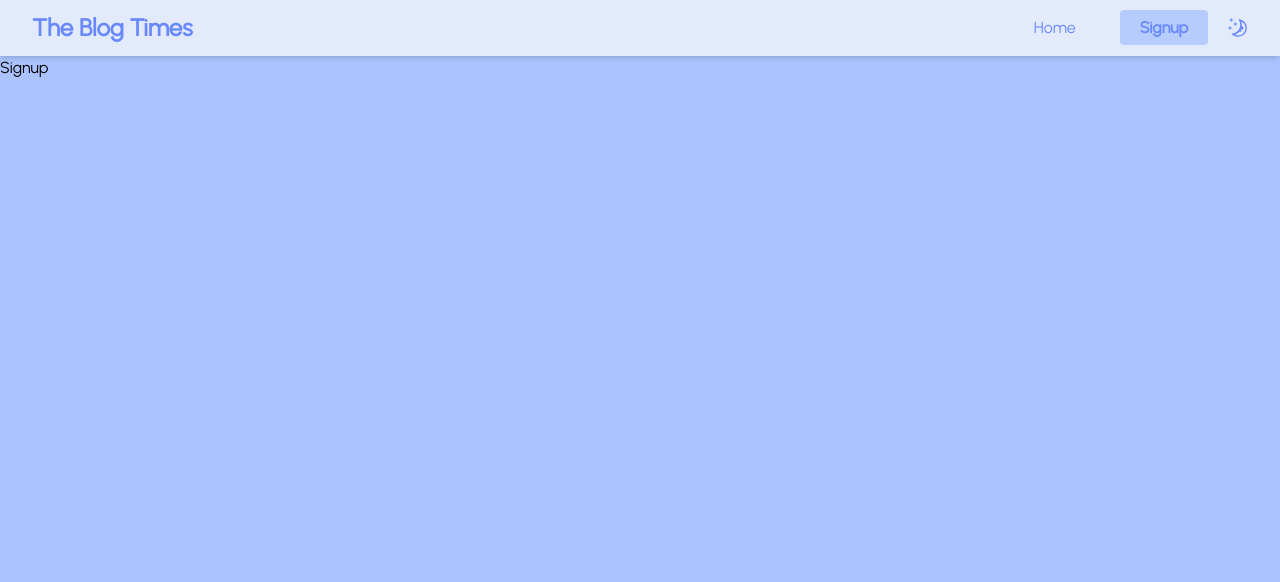
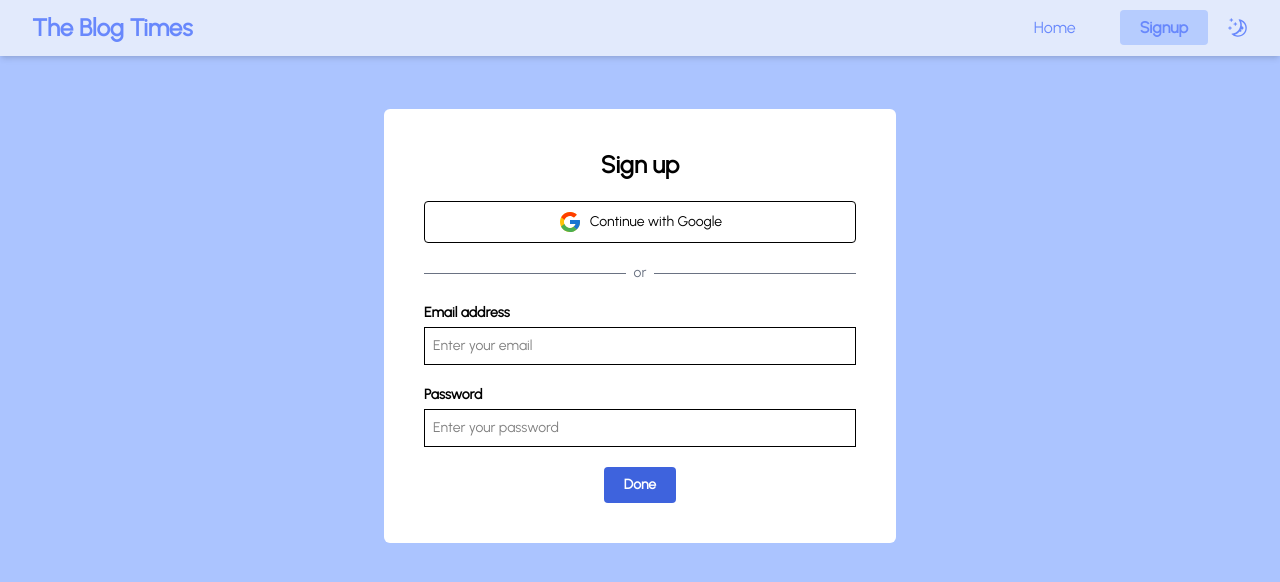
Before and after one commit to mdtabrezhossain/the-blog-times-frontend, a React (Vite) app: page /signup in a window 1280 px wide. Shown: the top 582 px of the page. Built offline with nearby package versions, Linux system fonts and the light colour scheme.

Commit message:
added signup page

```diff
--- a/index.html
+++ b/index.html
@@ -4,7 +4,7 @@
 <head>
   <meta charset="UTF-8" />
   <meta name="viewport" content="width=device-width, initial-scale=1.0" />
-  <link rel="icon" type="image/png" href="./src/assets/favicons/website-icon.png">
+  <link rel="icon" type="image/png" href="./src/assets/icons/website-icon.png">
   <title>The Blog Times</title>
 </head>
 
--- a/src/components/Header/Header.jsx
+++ b/src/components/Header/Header.jsx
@@ -19,6 +19,10 @@ export default function Navbar() {
             window.removeEventListener("resize", handleWindowResize);
         }
     }, []);
+
+    useEffect(() => {
+        theme === "dark" ? document.body.classList.add("dark") : document.body.classList.remove("dark");
+    }, [theme])
 
     function handleWindowResize() {
         setMobileView(window.innerWidth <= 640);
@@ -44,6 +48,7 @@ export default function Navbar() {
             return "bg-[var(--ash-500)] font-bold";
         }
     }
+
 
     return (
         <header className={`bg-[var(--water-100)] shadow-md transiton-all duration-300 ${theme}`} >
--- /dev/null
+++ b/src/components/signup-login-card/Card.jsx
@@ -0,0 +1,38 @@
+import React from 'react'
+import googleIcon from "../../assets/icons/google-icon.svg";
+
+export default function Card() {
+    return (
+        <>
+            <div className="flex flex-col justify-center items-center gap-5 p-10 w-lg bg-white rounded-md">
+                <h2 className='text-2xl font-bold'>Sign up</h2>
+                <div className='w-full'>
+                    <button className='flex justify-center items-center gap-2 p-2 w-full border-1 rounded text-sm'>
+                        <img className='h-6' src={googleIcon} alt="" />
+                        Continue with Google
+                    </button>
+                </div>
+                <div className="flex justify-center items-center gap-2 w-full text-gray-500">
+                    <hr className="flex-grow border-gray-500" />
+                    <p className="text-sm">or</p>
+                    <hr className="flex-grow border-gray-500" />
+                </div>
+                <div className="flex flex-col gap-1 w-full rounded text-sm">
+                    <label className="font-semibold" htmlFor="emailInput">Email address</label>
+                    <input className='w-full p-2 border-1'
+                        id='emailInput'
+                        type="email"
+                        placeholder='Enter your email' />
+                </div>
+                <div className="flex flex-col gap-1 w-full rounded text-sm">
+                    <label className="font-semibold" htmlFor="passwordInput">Password</label>
+                    <input className='w-full p-2 border-1'
+                        id='passwordInput'
+                        type="password"
+                        placeholder='Enter your password' />
+                </div>
+                <button className='py-2 px-5 bg-[#3e63dd] text-sm font-bold text-white rounded'>Done</button>
+            </div>
+        </>
+    )
+}
--- a/src/index.css
+++ b/src/index.css
@@ -27,5 +27,9 @@
 body {
     font-family: Urbanist;
     background-color: var(--water-600);
-    /* background-color: var(--ash-700); */
+    transition: all 0.2s ease;
 }
+
+body.dark {
+    background-color: var(--ash-700);
+}
--- a/src/pages/Signup.jsx
+++ b/src/pages/Signup.jsx
@@ -1,7 +1,12 @@
-import React from 'react'
+import React from 'react';
+import Card from '../components/signup-login-card/Card';
 
 export default function Signup() {
     return (
-        <div>Signup</div>
+        <>
+            <div className='flex justify-center items-center px-5 w-full h-135'>
+                <Card />
+            </div>
+        </>
     )
 }
```
Also changed, not shown: src/assets/icons/google-icon.svg (added), src/assets/icons/website-icon.png (renamed from src/assets/favicons/website-icon.png).
